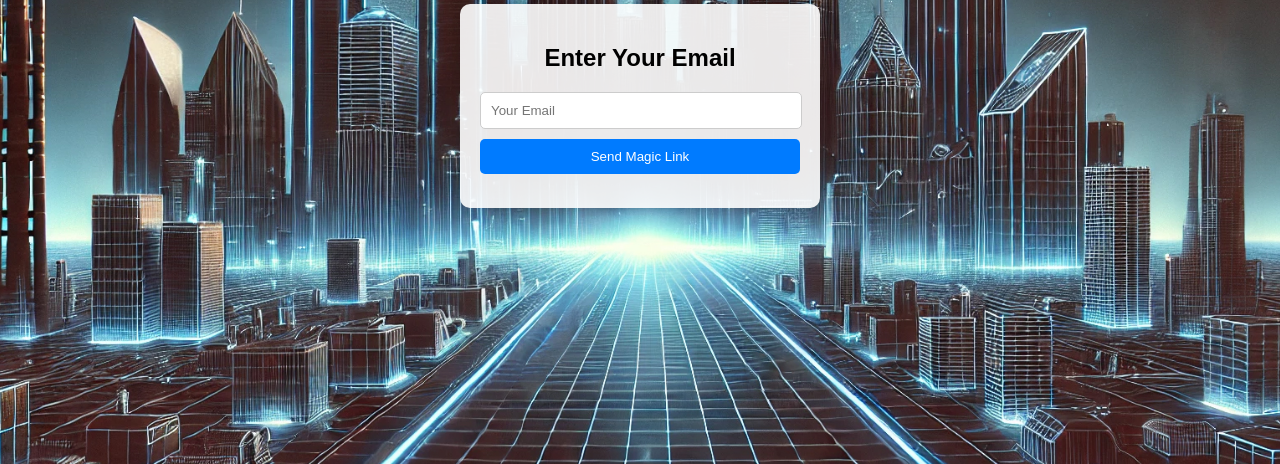
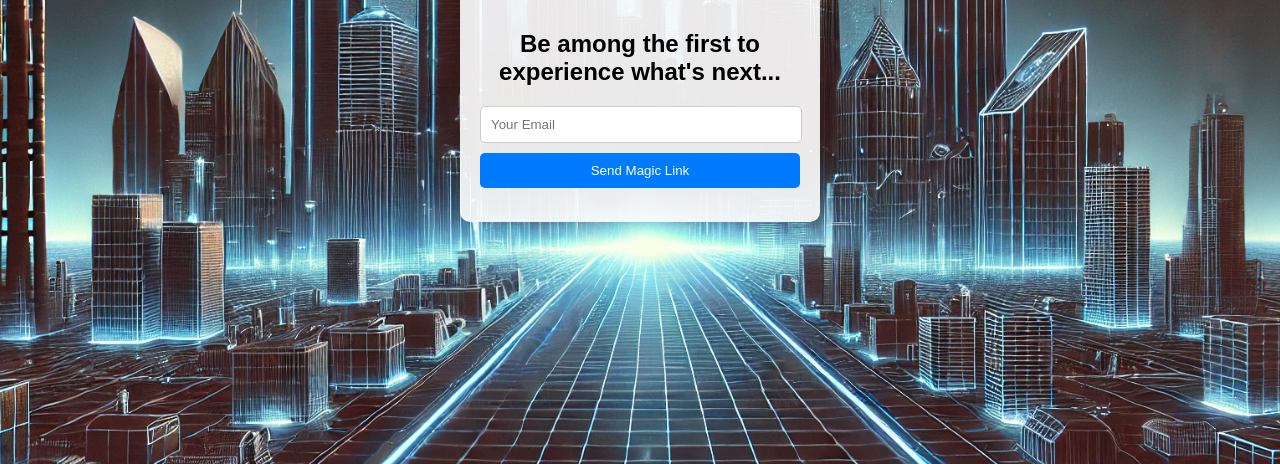
Before and after one commit to B4didotz/edge-login, a plain HTML site: page index.html in a window 1280 px wide. Shown: the part 336-800 px from the top of the page. Drawn offline with nearby package versions, Linux system fonts and the light colour scheme.

Commit message:
Update index.html

```diff
--- a/index.html
+++ b/index.html
@@ -97,7 +97,7 @@
 <body>
     <img src="edge-logo.png" alt="EDGE Logo" class="logo">
     <div class="login-container">
-        <h2>Enter Your Email</h2>
+        <h2>Be among the first to experience what's next...</h2>
         <input type="email" id="user_email" placeholder="Your Email">
         <button onclick="sendMagicLink()">Send Magic Link</button>
         <p id="confirmation-message" class="message"></p>
```
